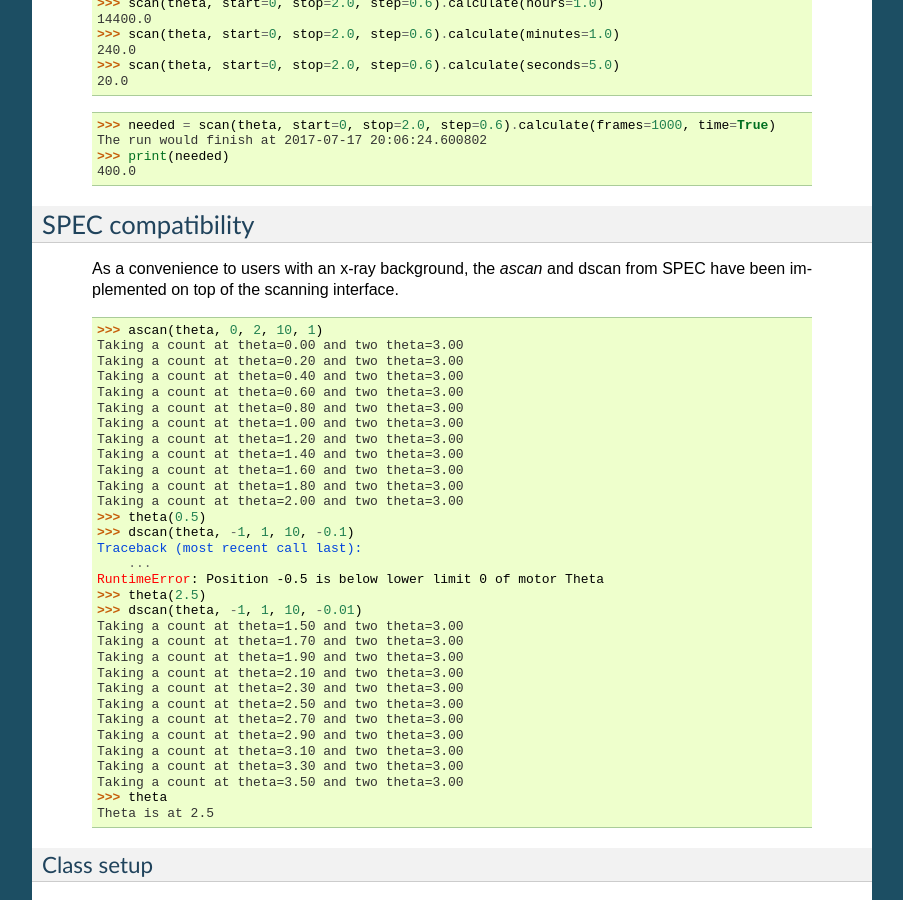
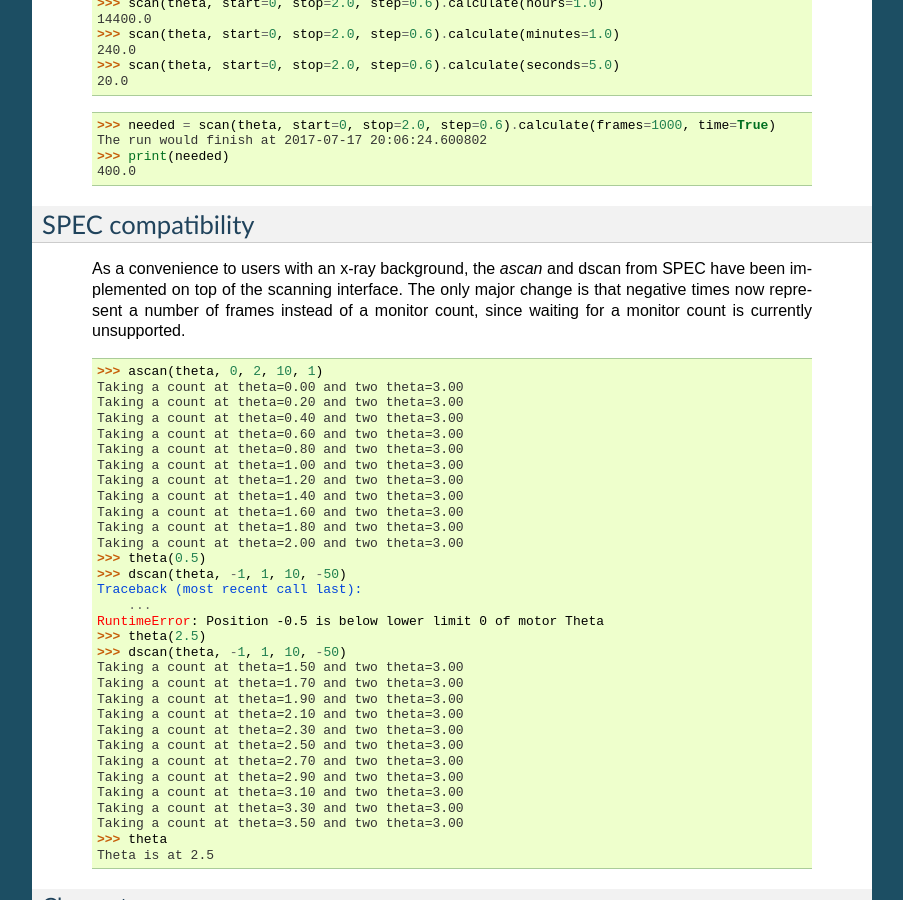
Before and after one commit to PyGenie-Scans/Scans, a Sphinx documentation site: the page built from doc/source/tutorial.rst, in a window 1280 px wide and 900 px high, scrolled down 8938 px. Shown: the whole window, without its empty margins (198-1101 px from the left). Built offline with Sphinx 7.4.7, drawn with Linux system fonts in a browser that asks for light colours.

Commit message:
Fix spec example docs

```diff
--- a/doc/source/tutorial.rst
+++ b/doc/source/tutorial.rst
@@ -399,7 +399,9 @@ SPEC compatibility
 
   As a convenience to users with an x-ray background, the `ascan` and
   dscan from SPEC have been implemented on top of the scanning
-  interface.
+  interface.  The only major change is that negative times now
+  represent a number of frames instead of a monitor count, since
+  waiting for a monitor count is currently unsupported.
 
   >>> ascan(theta, 0, 2, 10, 1)
   Taking a count at theta=0.00 and two theta=3.00
@@ -414,12 +416,12 @@ SPEC compatibility
   Taking a count at theta=1.80 and two theta=3.00
   Taking a count at theta=2.00 and two theta=3.00
   >>> theta(0.5)
-  >>> dscan(theta, -1, 1, 10, -0.1)
+  >>> dscan(theta, -1, 1, 10, -50)
   Traceback (most recent call last):
       ...
   RuntimeError: Position -0.5 is below lower limit 0 of motor Theta
   >>> theta(2.5)
-  >>> dscan(theta, -1, 1, 10, -0.01)
+  >>> dscan(theta, -1, 1, 10, -50)
   Taking a count at theta=1.50 and two theta=3.00
   Taking a count at theta=1.70 and two theta=3.00
   Taking a count at theta=1.90 and two theta=3.00
```
